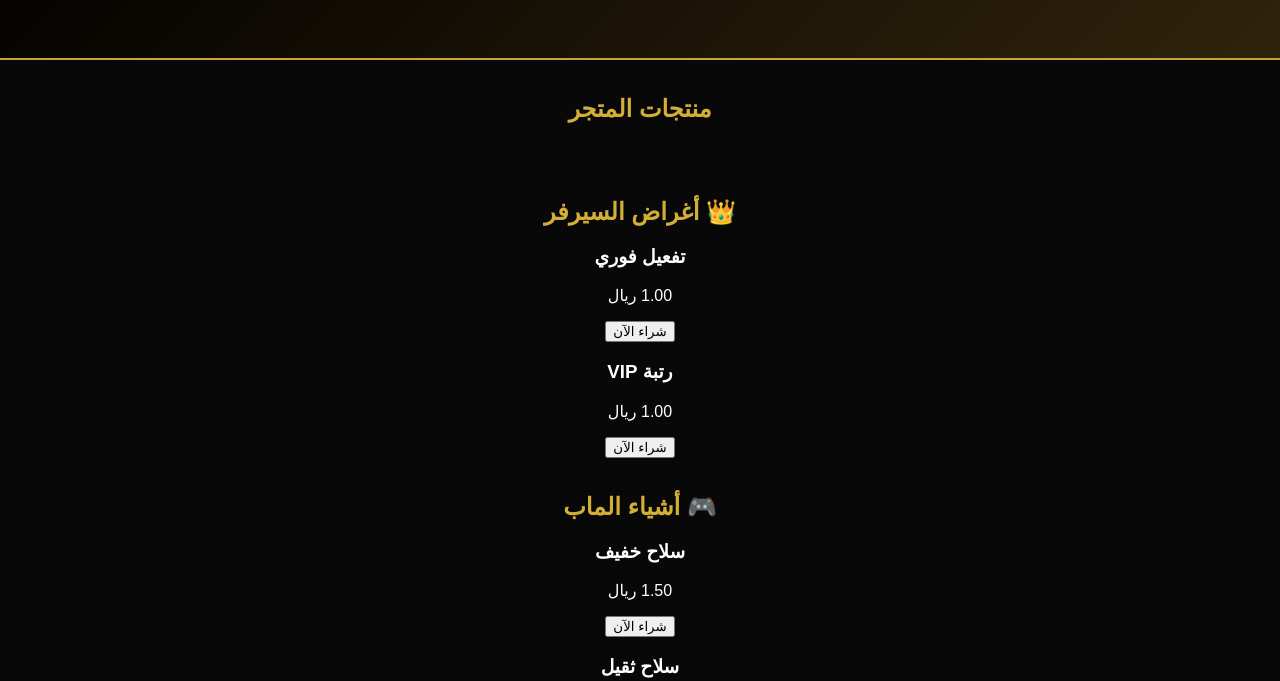
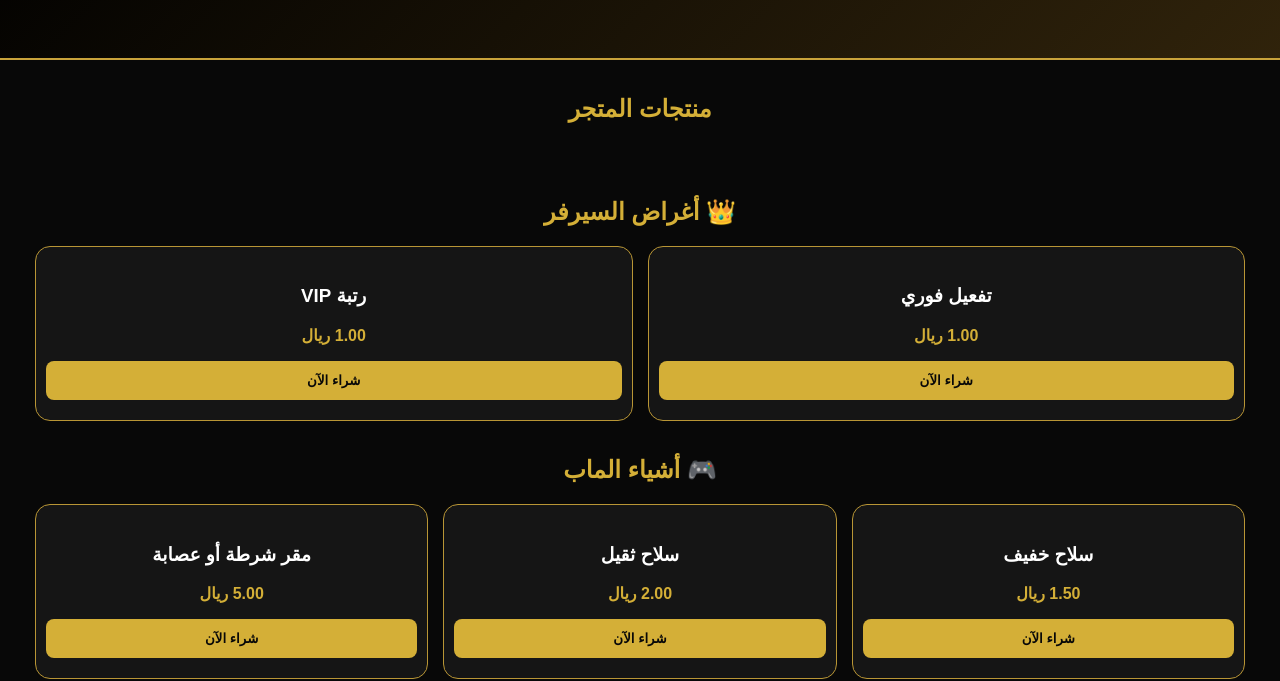
Before and after one commit to shhrya683-cpu/BRAVE-TOWN-STORE, a plain HTML site: page index.html in a window 1280 px wide. Shown: the part 148-829 px from the top of the page. Drawn offline with Linux system fonts and the light colour scheme.

Commit message:
BRAVE TOWN STORE

```diff
--- a/style.css
+++ b/style.css
@@ -29,3 +29,40 @@ h2 {
 #products {
   padding: 20px;
 }
+
+.category {
+  margin: 35px 15px;
+}
+
+.product-grid {
+  display: grid;
+  grid-template-columns: repeat(auto-fit, minmax(140px, 1fr));
+  gap: 15px;
+}
+
+.product {
+  background: #151515;
+  border: 1px solid #b89535;
+  border-radius: 15px;
+  padding: 20px 10px;
+}
+
+.product h3 {
+  color: #fff;
+}
+
+.product p {
+  color: #d4af37;
+  font-weight: bold;
+}
+
+.product button {
+  background: #d4af37;
+  color: #080808;
+  border: none;
+  border-radius: 8px;
+  padding: 12px;
+  width: 100%;
+  font-weight: bold;
+  cursor: pointer;
+}
```
